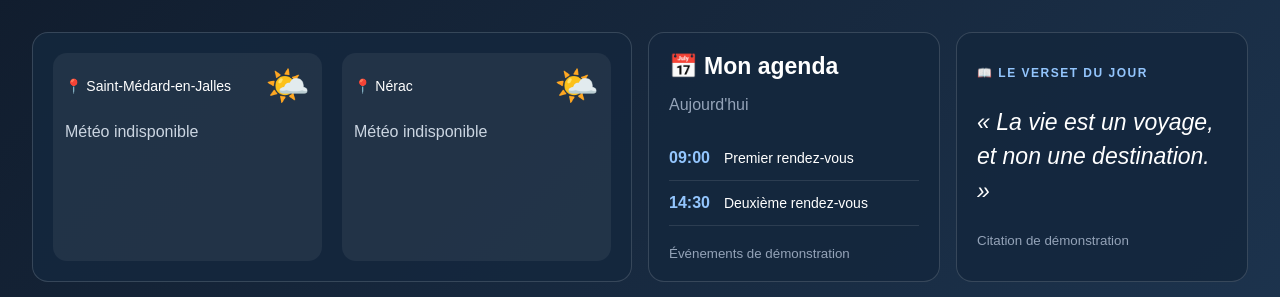
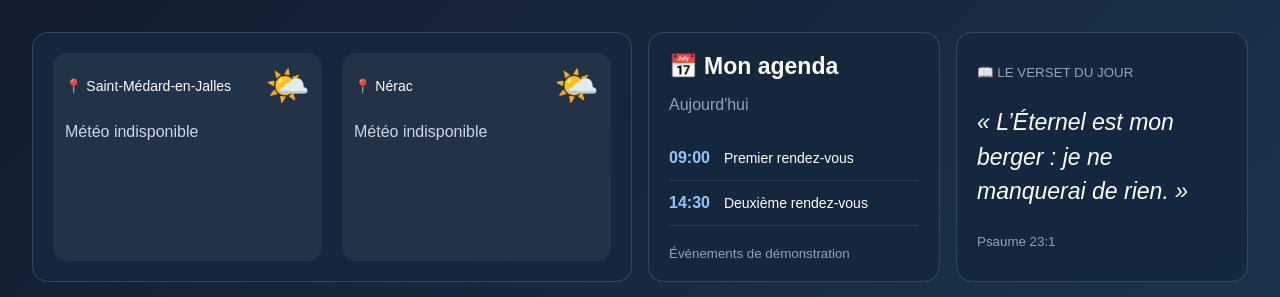
Before and after one commit to Jeremy-Sabadie/My_daily, an Angular app: page / in a window 1280 px wide. Shown: the part 161-458 px from the top of the page. Built offline with nearby package versions, Linux system fonts and the light colour scheme; no server answers.

Commit message:
feat(verse): add rotating daily Bible verse

```diff
--- a/src/app/shared/components/daily-verse/daily-verse.html
+++ b/src/app/shared/components/daily-verse/daily-verse.html
@@ -1,5 +1,5 @@
 <section class="daily-verse">
-  <span class="eyebrow">📖 LE VERSET DU JOUR</span>
-  <blockquote>« {{ verse.text }} »</blockquote>
-  <small>{{ verse.author }}</small>
+  <small>📖 LE VERSET DU JOUR</small>
+  <blockquote>« {{ verse().text }} »</blockquote>
+  <small>{{ verse().reference }}</small>
 </section>
--- a/src/app/shared/components/daily-verse/daily-verse.ts
+++ b/src/app/shared/components/daily-verse/daily-verse.ts
@@ -1,14 +1,41 @@
-import { Component } from '@angular/core';
+import { Component, computed, signal } from '@angular/core';
+
+interface Verse {
+  text: string;
+  reference: string;
+}
 
 @Component({
   selector: 'app-daily-verse',
-  imports: [],
+  standalone: true,
   templateUrl: './daily-verse.html',
   styleUrl: './daily-verse.scss'
 })
 export class DailyVerse {
-  readonly verse = {
-    text: 'La vie est un voyage, et non une destination.',
-    author: 'Citation de démonstration'
-  };
+  private readonly verses: Verse[] = [
+    { text: 'L’Éternel est mon berger : je ne manquerai de rien.', reference: 'Psaume 23:1' },
+    { text: 'Je puis tout par celui qui me fortifie.', reference: 'Philippiens 4:13' },
+    { text: 'Ne crains point, car je suis avec toi.', reference: 'Ésaïe 41:10' },
+    { text: 'Tout ce que vous faites, faites-le de bon cœur.', reference: 'Colossiens 3:23' },
+    { text: 'La réponse douce calme la fureur.', reference: 'Proverbes 15:1' },
+    { text: 'Il y a un temps pour tout.', reference: 'Ecclésiaste 3:1' },
+    { text: 'Demandez, et l’on vous donnera ; cherchez, et vous trouverez.', reference: 'Matthieu 7:7' },
+    { text: 'Que tout ce que vous faites se fasse avec charité.', reference: '1 Corinthiens 16:14' },
+    { text: 'L’amour est patient, il est plein de bonté.', reference: '1 Corinthiens 13:4' },
+    { text: 'La vérité vous affranchira.', reference: 'Jean 8:32' },
+    { text: 'Heureux ceux qui procurent la paix.', reference: 'Matthieu 5:9' },
+    { text: 'Fortifiez-vous et ayez du courage !', reference: 'Josué 1:9' }
+  ];
+
+  private readonly today = signal(new Date());
+
+  readonly verse = computed(() => {
+    const date = this.today();
+    const day = Math.floor(
+      (Date.UTC(date.getFullYear(), date.getMonth(), date.getDate()) -
+       Date.UTC(date.getFullYear(), 0, 1)) / 86400000
+    );
+
+    return this.verses[day % this.verses.length];
+  });
 }
```
